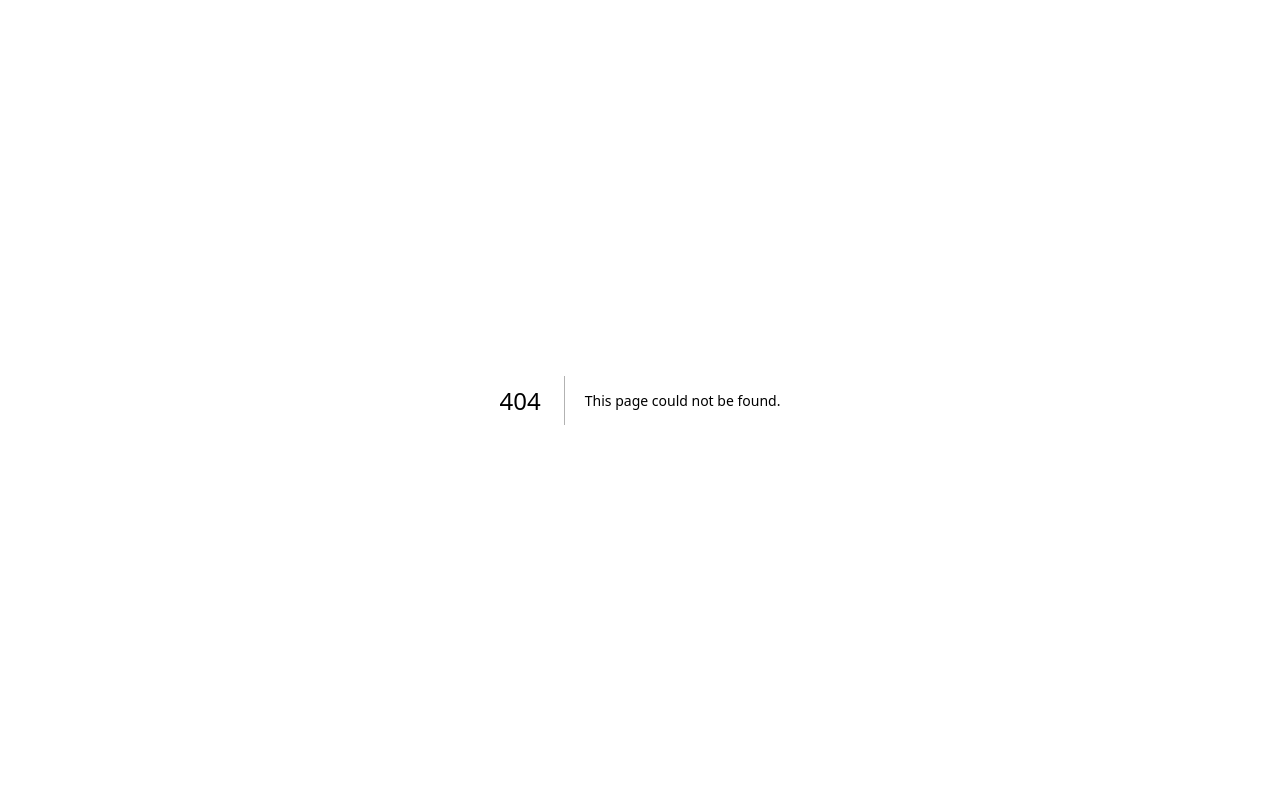
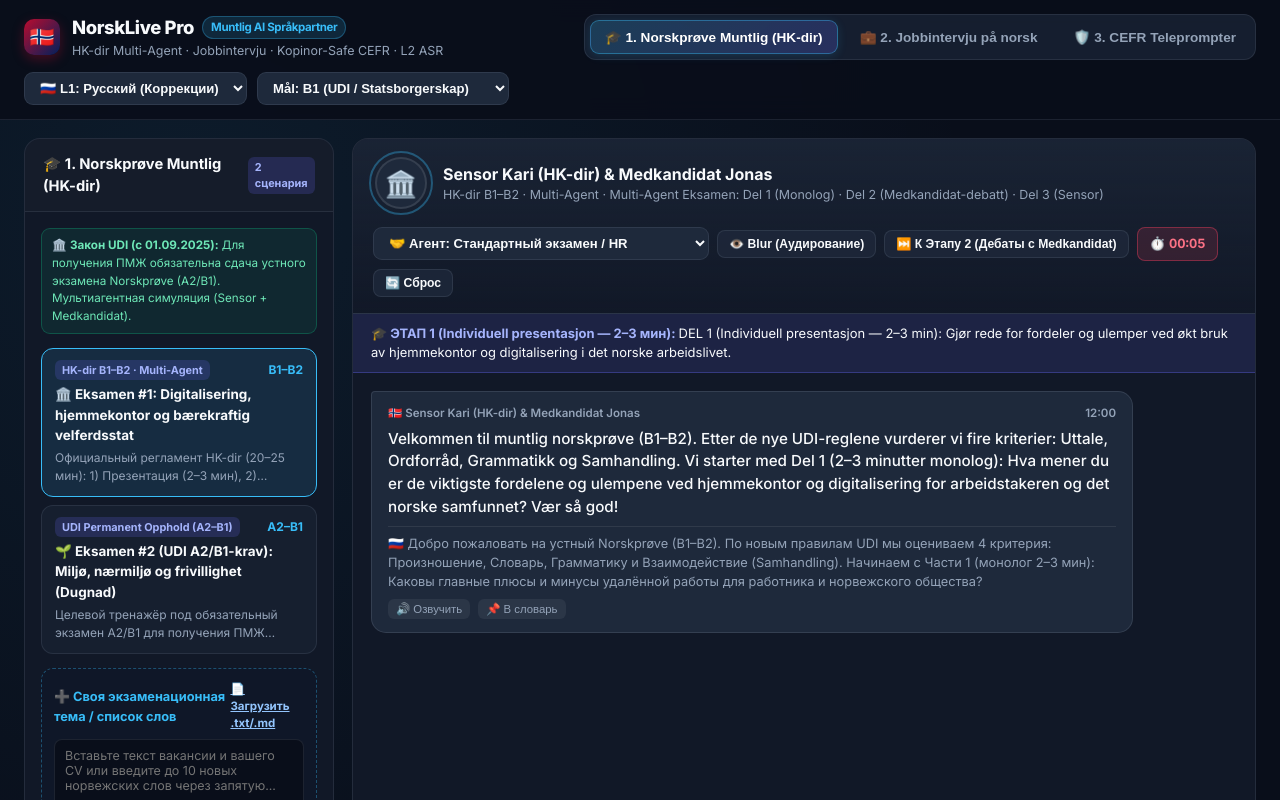
Before and after one commit to mironenkokonstantin1984-netizen/norsklive-pro-saas, a Next.js app: page / in a window 1280 px wide. Before the commit this address had no page. Shown: the top 800 px of the page. Built offline with nearby package versions, Linux system fonts and the light colour scheme.

Commit message:
feat(m1a-3): task 8 - switch / to React StudioPage and remove /index.html rewrite

```diff
--- a/next.config.ts
+++ b/next.config.ts
@@ -3,18 +3,6 @@ import type { NextConfig } from 'next';
 const nextConfig: NextConfig = {
   eslint: {
     ignoreDuringBuilds: true
-  },
-  async rewrites() {
-    return {
-      beforeFiles: [
-        {
-          source: '/',
-          destination: '/index.html'
-        }
-      ],
-      afterFiles: [],
-      fallback: []
-    };
   },
   async headers() {
     return [
--- a/src/app/layout.tsx
+++ b/src/app/layout.tsx
@@ -1,13 +1,23 @@
 import type { ReactNode } from 'react';
+import './studio/studio.css';
 
 export const metadata = {
   title: 'NorskLive Pro — Multi-Agent Norskprøve · Jobbintervju · CEFR Teleprompter',
-  description: 'AI-powered Norwegian oral exam (Norskprøve Muntlig) and career interview trainer'
+  description:
+    'AI-powered Norwegian oral exam (Norskprøve Muntlig) and career interview trainer'
 };
 
 export default function RootLayout({ children }: { children: ReactNode }) {
   return (
     <html lang="nb-NO">
+      <head>
+        <link rel="preconnect" href="https://fonts.googleapis.com" />
+        <link rel="preconnect" href="https://fonts.gstatic.com" crossOrigin="anonymous" />
+        <link
+          href="https://fonts.googleapis.com/css2?family=Inter:wght@400;500;600;700;800&display=swap"
+          rel="stylesheet"
+        />
+      </head>
       <body>{children}</body>
     </html>
   );
--- /dev/null
+++ b/src/app/page.tsx
@@ -0,0 +1,5 @@
+import { StudioPage } from '../components/studio/StudioPage';
+
+export default function HomePage() {
+  return <StudioPage />;
+}
```
